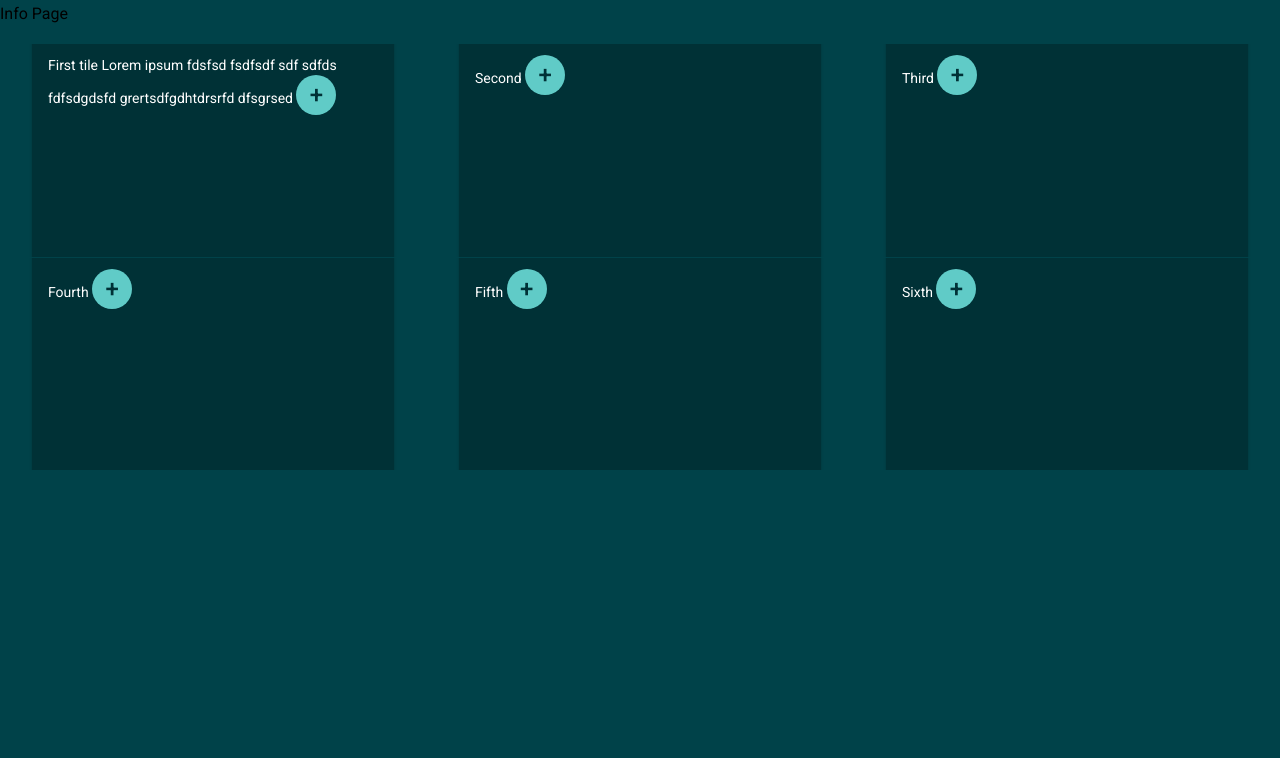
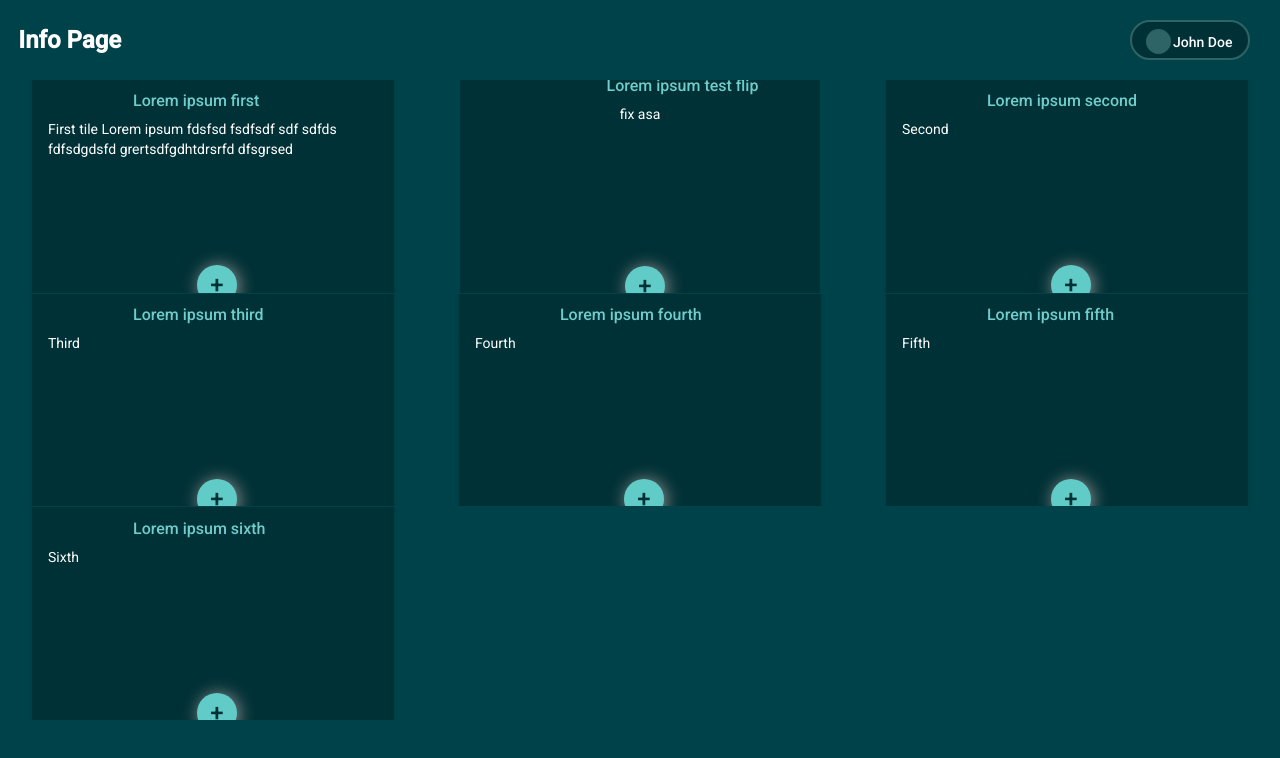
Before and after one commit to andreeapupe/CovAid, an Angular app: page /user/info-page in a window 1280 px wide. Shown: the top 758 px of the page. Built offline with nearby package versions, Linux system fonts and the light colour scheme.

Commit message:
Switched login element & updated info page

```diff
--- a/src/app/AUTHENTICATION_RELATED/login/login.component.css
+++ b/src/app/AUTHENTICATION_RELATED/login/login.component.css
@@ -40,6 +40,15 @@
   background-color: #bbb;
   border-radius: 50%;
   display: inline-block;
+  position: absolute;
+  margin-right: 20px;
+}
+
+.child-list {
+  width: 100%;
+  height: 100%;
+  margin-top: 800px;
+  align-content: center;
 }
 
 /* ########################################################################
--- a/src/app/AUTHENTICATION_RELATED/login/login.component.html
+++ b/src/app/AUTHENTICATION_RELATED/login/login.component.html
@@ -8,15 +8,6 @@
     ################################################################################################ ------>
 
 <mat-grid-list cols="2" rowHeight="3:4">
-  <mat-grid-tile>
-    <span class="dot"></span>
-    <span class="dot"></span>
-    <span class="dot"></span>
-    <span class="dot"></span>
-    <h2 class="CovAid-logo">CovAid</h2>
-    <div class="vertical-line"></div>
-  </mat-grid-tile>
-
   <!-----################################################################################################
 
 
@@ -35,6 +26,7 @@
         Don't have an account?
         <button mat-button color="accent">Sign up</button>
       </p>
+
       <br /><br />
       <mat-form-field appearance="outline">
         <mat-label>E-mail</mat-label>
@@ -70,5 +62,20 @@
         </button>
       </div>
     </mat-grid-list>
+
+    <div class="vertical-line"></div>
+  </mat-grid-tile>
+
+  <mat-grid-tile>
+    <div class="child-list">
+      <mat-grid-list cols="2" rowHeight="27px" role="list">
+        <mat-grid-tile role="listitem"><span class="dot"></span></mat-grid-tile>
+        <mat-grid-tile role="listitem"><span class="dot"></span></mat-grid-tile>
+        <mat-grid-tile role="listitem"><span class="dot"></span></mat-grid-tile>
+        <mat-grid-tile role="listitem"><span class="dot"></span></mat-grid-tile>
+      </mat-grid-list>
+    </div>
+    <h2 class="CovAid-logo">CovAid</h2>
+    <div></div>
   </mat-grid-tile>
 </mat-grid-list>
--- a/src/app/PATIENT_RELATED/info-page/info-page.component.css
+++ b/src/app/PATIENT_RELATED/info-page/info-page.component.css
@@ -1,15 +1,109 @@
+/* gata */
+.tp-box {
+  position: relative;
+  width: 360px;
+  height: 220px;
+  -webkit-transform-style: preserve-3d;
+  transform-style: preserve-3d;
+  -webkit-transform: transform 2s;
+  -ms-transform: transform 2s;
+  transform: transform 2s;
+  background-color: #003136;
+  color: white;
+  border-radius: 2%;
+}
+
+/* gata */
+.tp-box__side {
+  width: 100%;
+  height: 100%;
+  position: absolute;
+  -webkit-backface-visibility: hidden;
+  backface-visibility: hidden;
+  color: #fff;
+  text-align: center;
+  cursor: pointer;
+  -webkit-user-select: none;
+  -moz-user-select: none;
+  -ms-user-select: none;
+  user-select: none;
+}
+.tp-box__front {
+  -webkit-transform: rotateY(0deg);
+  -ms-transform: rotateY(0deg);
+  transform: rotateY(0deg);
+  background-color: #003136;
+  color: white;
+  border-radius: 2%;
+}
+.tp-box__back {
+  background: #23262d;
+  -webkit-transform: rotateY(-180deg);
+  -ms-transform: rotateY(-180deg);
+  transform: rotateY(-180deg);
+  background-color: #003136;
+}
+
+.info-page {
+  font-size: x-large;
+  color: white;
+  font-weight: bold;
+  position: relative;
+  right: 250px;
+}
+
+.dot {
+  height: 25px;
+  width: 25px;
+  background-color: #2f6467;
+  border-radius: 50%;
+  display: inline-block;
+  position: relative;
+  right: 2px;
+  bottom: 2px;
+}
+
+.login-details {
+  width: 120px;
+  border-radius: 25px;
+  background-color: #003136;
+  color: white;
+  border-style: solid;
+  border-width: 2.5px;
+  border-color: #2f6467;
+  position: relative;
+  left: 230px;
+}
+/* ########################################################################
+
+                            Cards related
+
+
+######################################################################## */
+
 .info-cards {
   height: 190px;
   width: 330px;
   background-color: #003136;
   color: white;
-  border-radius: 0%;
+  border-radius: 2%;
 }
 
 .plus-button {
   background-color: #60cbc7;
   color: #003136;
   font-size: x-large;
-  position: relative;
-  margin-top: 50px;
+  box-shadow: 2px 1px 16px 1px #888888;
 }
+
+.plus-button-position {
+  position: absolute;
+  top: 190px;
+  left: 165px;
+}
+
+mat-card-title {
+  font-size: medium;
+  margin-left: 85px;
+  color: #6fcdcb;
+}
--- a/src/app/PATIENT_RELATED/info-page/info-page.component.html
+++ b/src/app/PATIENT_RELATED/info-page/info-page.component.html
@@ -1,41 +1,102 @@
-<h3>Info Page</h3>
+<mat-grid-list cols="2" rowHeight="80px">
+  <mat-grid-tile>
+    <div class="info-page">Info Page</div>
+  </mat-grid-tile>
+
+  <mat-grid-tile>
+    <button mat-icon-button class="login-details">
+      <span class="dot"></span>John Doe
+    </button>
+  </mat-grid-tile>
+</mat-grid-list>
+
+<!-- ########################################################################
+
+                            Cards related
+
+
+######################################################################## -->
 
 <mat-grid-list cols="3" rowHeight="2:1">
   <mat-grid-tile>
     <mat-card class="info-cards">
+      <mat-card-title>Lorem ipsum first</mat-card-title>
       First tile Lorem ipsum fdsfsd fsdfsdf sdf sdfds fdfsdgdsfd
       grertsdfgdhtdrsrfd dfsgrsed
-      <button mat-icon-button class="plus-button">+</button></mat-card
+      <div class="plus-button-position">
+        <button mat-icon-button class="plus-button">+</button>
+      </div></mat-card
+    >
+  </mat-grid-tile>
+
+  <mat-grid-tile>
+    <div class="tp-box" [@flipState]="flip">
+      <div class="tp-box__side tp-box__front">
+        <mat-card-title>Lorem ipsum test flip</mat-card-title>
+        fix asa
+        <div class="plus-button-position">
+          <button mat-icon-button class="plus-button" (click)="toggleFlip()">
+            +
+          </button>
+        </div>
+      </div>
+      <div class="tp-box__side tp-box__back">
+        <div class="plus-button-position">
+          <button mat-icon-button class="plus-button" (click)="toggleFlip()">
+            -
+          </button>
+        </div>
+      </div>
+    </div>
+  </mat-grid-tile>
+
+  <mat-grid-tile>
+    <mat-card class="info-cards">
+      <mat-card-title>Lorem ipsum second</mat-card-title>
+      Second
+      <div class="plus-button-position">
+        <button mat-icon-button class="plus-button">+</button>
+      </div></mat-card
     >
   </mat-grid-tile>
 
   <mat-grid-tile>
     <mat-card class="info-cards">
-      Second <button mat-icon-button class="plus-button">+</button></mat-card
+      <mat-card-title>Lorem ipsum third</mat-card-title>
+      Third
+      <div class="plus-button-position">
+        <button mat-icon-button class="plus-button">+</button>
+      </div>
+    </mat-card>
+  </mat-grid-tile>
+
+  <mat-grid-tile>
+    <mat-card class="info-cards">
+      <mat-card-title>Lorem ipsum fourth</mat-card-title>
+      Fourth
+      <div class="plus-button-position">
+        <button mat-icon-button class="plus-button">+</button>
+      </div></mat-card
     >
   </mat-grid-tile>
 
   <mat-grid-tile>
     <mat-card class="info-cards">
-      Third <button mat-icon-button class="plus-button">+</button>
-    </mat-card>
-  </mat-grid-tile>
-
-  <mat-grid-tile>
-    <mat-card class="info-cards">
-      Fourth <button mat-icon-button class="plus-button">+</button></mat-card
+      <mat-card-title>Lorem ipsum fifth</mat-card-title>
+      Fifth
+      <div class="plus-button-position">
+        <button mat-icon-button class="plus-button">+</button>
+      </div></mat-card
     >
   </mat-grid-tile>
 
   <mat-grid-tile>
     <mat-card class="info-cards">
-      Fifth <button mat-icon-button class="plus-button">+</button></mat-card
-    >
-  </mat-grid-tile>
-
-  <mat-grid-tile>
-    <mat-card class="info-cards">
-      Sixth <button mat-icon-button class="plus-button">+</button></mat-card
+      <mat-card-title>Lorem ipsum sixth</mat-card-title>
+      Sixth
+      <div class="plus-button-position">
+        <button mat-icon-button class="plus-button">+</button>
+      </div></mat-card
     >
   </mat-grid-tile>
 </mat-grid-list>
--- a/src/app/PATIENT_RELATED/info-page/info-page.component.ts
+++ b/src/app/PATIENT_RELATED/info-page/info-page.component.ts
@@ -1,15 +1,37 @@
-import { Component, OnInit } from '@angular/core';
+import { Component, OnInit } from '@angular/core'
+import { trigger, state, style, transition, animate } from '@angular/animations'
 
 @Component({
   selector: 'app-info-page',
   templateUrl: './info-page.component.html',
-  styleUrls: ['./info-page.component.css']
+  styleUrls: ['./info-page.component.css'],
+  animations: [
+    trigger('flipState', [
+      state(
+        'active',
+        style({
+          transform: 'rotateY(180deg)',
+        })
+      ),
+      state(
+        'inactive',
+        style({
+          transform: 'rotateY(0)',
+        })
+      ),
+      transition('active => inactive', animate('700ms ease-out')),
+      transition('inactive => active', animate('600ms ease-in')),
+    ]),
+  ],
 })
 export class InfoPageComponent implements OnInit {
+  constructor() {}
 
-  constructor() { }
+  ngOnInit(): void {}
 
-  ngOnInit(): void {
+  flip: string = 'inactive'
+
+  toggleFlip() {
+    this.flip = this.flip == 'inactive' ? 'active' : 'inactive'
   }
-
 }
```
